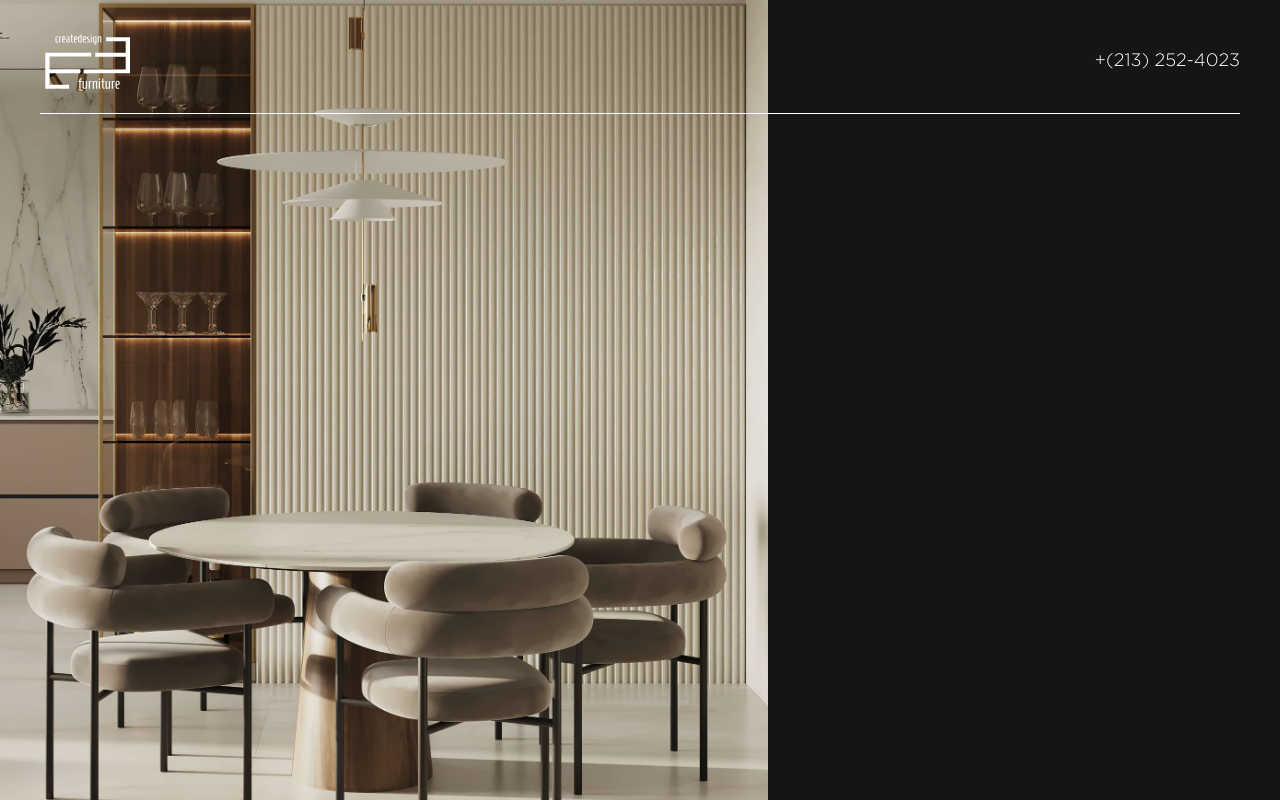
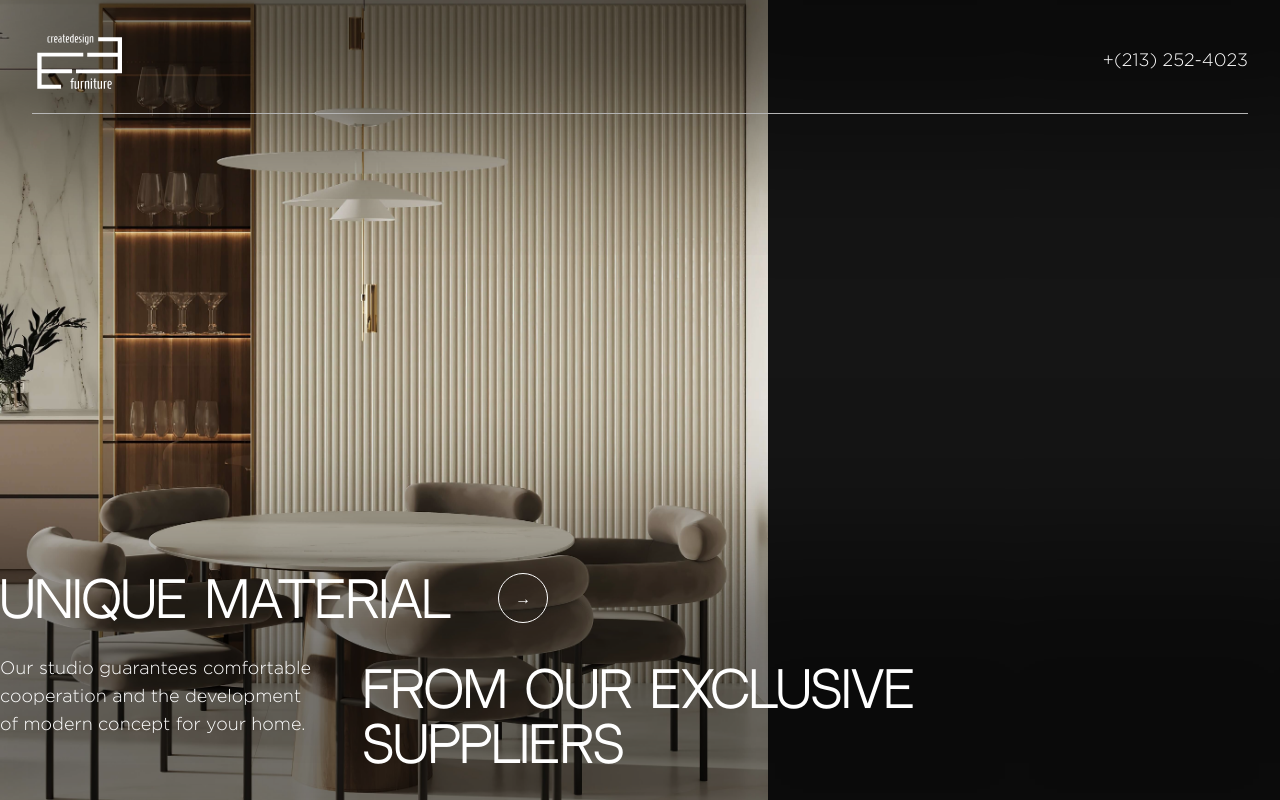
Before and after one commit to KonstantinKudelko/createdesign, a Next.js app: page / in a window 1280 px wide. Built offline with nearby package versions, Linux system fonts and the light colour scheme.

Commit message:
feat: hero section on the home page

```diff
--- a/app/components/header.jsx
+++ b/app/components/header.jsx
@@ -2,7 +2,9 @@ import Image from "next/image";
 
 export const Header = () => {
   return (
-    <header className="pt-8 pb-6 mx-auto w-full max-w-[1200px] flex justify-between items-center absolute top-0 left-1/2 -translate-x-1/2 border-b border-b-white">
+    <header className="mx-auto pt-8 pb-6 w-[calc(100%-64px)] flex justify-between items-center absolute top-0 left-1/2 -translate-x-1/2 border-b border-b-white">
+      <div className="w-full absolute top-0 left-0 -z-10 shadow-[80px_-50px_140px_180px_rgb(0,0,0,0.5)]" />
+
       <Image
         width={150}
         height={50}
--- a/app/layout.js
+++ b/app/layout.js
@@ -8,7 +8,7 @@ export const metadata = {
 export default function RootLayout({ children }) {
   return (
     <html lang="en">
-      <body className="relative bg-black overflow-hidden">{children}</body>
+      <body className="relative bg-black">{children}</body>
     </html>
   );
 }
--- a/app/page.js
+++ b/app/page.js
@@ -7,14 +7,44 @@ export default function Home() {
       <Header />
 
       <main className="w-full h-full">
-        <section className="h-screen">
+        <section className="h-screen flex flex-col justify-end">
           <Image
             src="/images/homepage/hero-image.jpg"
             alt="hero-image"
             width={700}
             height={475}
-            className="h-full w-3/5 object-cover"
+            className="h-full w-3/5 object-cover absolute left-0 top-0 -z-10"
           />
+
+          <div className="w-full w-[calc(100%-64px)] mx-auto mb-6">
+            <span className="lg:hidden block mb-8 mr-12 max-w-[315px] block relative bottom-[5px] text-white text-lg font-gotham font-light">
+              Our studio guarantees comfortable cooperation and the development
+              of modern concept for your home.
+            </span>
+
+            <div className="mb-8 flex items-center">
+              <span className="sm:text-5xl sm:mr-12 mr-4 font-neutral text-white text-2xl">
+                Unique material
+              </span>
+
+              <span className="w-[50px] h-[50px] flex items-center justify-center relative bottom-[5px] text-white border border-white rounded-full">
+                &#8594;
+              </span>
+            </div>
+
+            <div className="lg:flex-row flex flex-col">
+              <span className="lg:block hidden mb-8 mr-12 max-w-[315px] block relative bottom-[5px] text-white text-lg font-gotham font-light">
+                Our studio guarantees comfortable cooperation and the
+                development of modern concept for your home.
+              </span>
+
+              <span className="sm:text-5xl sm:leading-[55px] self-end font-neutral text-white text-2xl leading-[35px]">
+                From our exclusive <br /> suppliers
+              </span>
+            </div>
+
+            <div className="shadow-[0px_-50px_140px_180px_rgb(0,0,0,0.5)]" />
+          </div>
         </section>
       </main>
     </>
```
